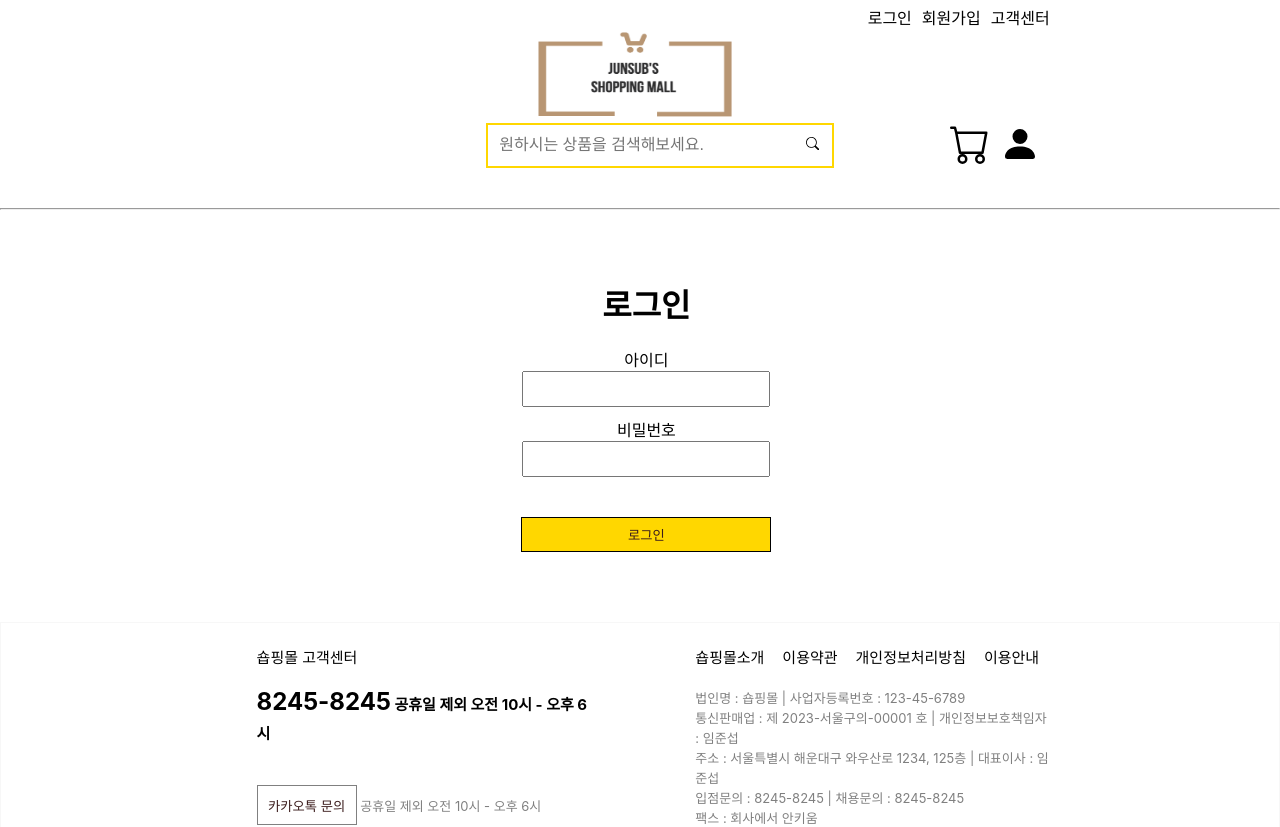
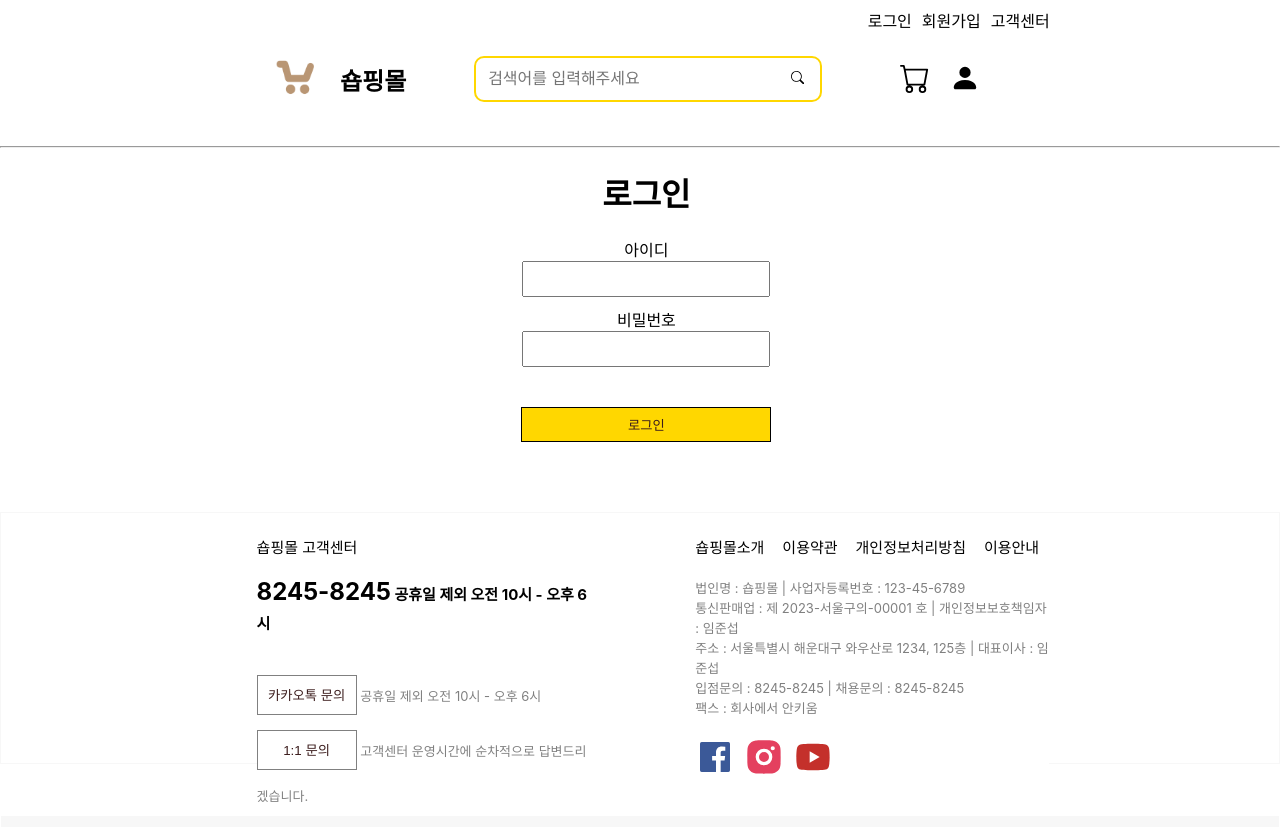
Before and after one commit to junsub123/Shopping_Mall, a React (Create React App) app: page /login in a window 1280 px wide. Shown: the top 827 px of the page. Built offline with nearby package versions, Linux system fonts and the light colour scheme.

Commit message:
commit
commit

```diff
--- a/package.json
+++ b/package.json
@@ -15,6 +15,8 @@
     "react-icons": "^4.8.0",
     "react-router-dom": "^6.11.1",
     "react-scripts": "5.0.1",
+    "sass": "^1.62.1",
+    "swiper": "^9.3.2",
     "web-vitals": "^2.1.4"
   },
   "scripts": {
--- /dev/null
+++ b/src/Banner.jsx
@@ -0,0 +1,60 @@
+import React from 'react';
+import { Swiper, SwiperSlide } from 'swiper/react'; // basic
+import SwiperCore, { Navigation, Pagination, Autoplay } from 'swiper';
+import 'swiper/scss'; //basic
+import 'swiper/scss/pagination';
+
+SwiperCore.use([Navigation, Pagination, Autoplay])
+
+export default function Banner() {
+    return (
+        <div>
+            <Swiper
+                modules={[Pagination, Autoplay]}
+                pagination={{ clickable: true }}
+                navigation={true}
+                loop={true} // 루프 슬라이드
+                autoplay={{ delay: 1000 }} // 자동 슬라이드
+                spaceBetween={0} // 슬라이드간의 간격
+                slidesPerView={1} // 한 번에 보여지는 슬라이드 개수
+            >
+                <SwiperSlide >
+                    <img src="https://search.pstatic.net/common/?src=http%3A%2F%2Fshop1.phinf.naver.net%2F20220725_132%2F1658712269413vgdsd_PNG%2F59848112123002374_1751877375.PNG&type=sc960_832" alt="" />
+                </SwiperSlide>
+                <SwiperSlide >
+                    <img src="https://gdimg.gmarket.co.kr/1172196521/still/600?ver=1553663241" alt="" />
+                </SwiperSlide>
+                <SwiperSlide >
+
+                    <img src="/images/main-banner-02.jpg" alt="" />
+
+                </SwiperSlide>
+                <SwiperSlide >
+
+                    <img src="/images/main-banner-03.jpg" alt="" />
+
+                </SwiperSlide>
+                <SwiperSlide >
+
+                    <img src="/images/main-banner-04.jpg" alt="" />
+
+                </SwiperSlide>
+                <SwiperSlide >
+
+                    <img src="/images/main-banner-05.jpg" alt="" />
+
+                </SwiperSlide>
+                <SwiperSlide >
+
+                    <img src="/images/main-banner-06.jpg" alt="" />
+
+                </SwiperSlide>
+                <SwiperSlide >
+
+                    <img src="/images/main-banner-07.jpg" alt="" />
+
+                </SwiperSlide>
+            </Swiper>
+        </div>
+    );
+}
--- a/src/Footer.jsx
+++ b/src/Footer.jsx
@@ -66,9 +66,9 @@ function Footer() {
                     팩스 : 회사에서 안키움
                     </StyledSpan2><br /><br />
 
-                    <RiFacebookBoxFill size="40" title="페이스북" color="#3b5998" />&nbsp;&nbsp;
-                    <RiInstagramFill size="40" title="인스타그램" color="#E4405F" />&nbsp;&nbsp;
-                    <RiYoutubeFill size="40" title="유튜브" color="#c4302b" />&nbsp;&nbsp;
+                    <RiFacebookBoxFill size="40" title="페이스북" color="#3b5998" style={{cursor: 'pointer'}}/>&nbsp;&nbsp;
+                    <RiInstagramFill size="40" title="인스타그램" color="#E4405F" style={{cursor: 'pointer'}}/>&nbsp;&nbsp;
+                    <RiYoutubeFill size="40" title="유튜브" color="#c4302b" style={{cursor: 'pointer'}}/>&nbsp;&nbsp;
                 </div>
             </div>
             <div style={{
--- a/src/Main.jsx
+++ b/src/Main.jsx
@@ -1,6 +1,8 @@
 import React from "react";
 import styled from 'styled-components';
-import Product from "./Product";
+import Banner from "./Banner";
+import Product from './Product';
+import products from "./products.json";
 
 const StlyedBody = styled.body`
     display: flex;
@@ -8,135 +10,14 @@ const StlyedBody = styled.body`
     flex-wrap: wrap;
 `
 
-const products = [
-    {
-        "id": 1,
-        "title": "쌀과자",
-        "price": 3200,
-        "img": "https://gdimg.gmarket.co.kr/1172196521/still/600?ver=1553663241"
-      },
-      {
-        "id": 2,
-        "title": "칸쵸",
-        "price": 1200,
-        "img": "http://cookieforest1.imghost.cafe24.com/cookieforest/pie/pie12.jpg"
-      },
-      {
-        "id": 3,
-        "title": "새우깡",
-        "price": 2000,
-        "img": "https://image.newsis.com/2020/06/24/NISI20200624_0000550571_web.jpg"
-      },
-      {
-        "id": 4,
-        "title": "과자종합 세트",
-        "price": 22000,
-        "img": "https://static.coupangcdn.com/image/retail/images/2272115309250827-7ef60742-b5fb-4f51-a08c-dfa779e49c8f.jpg"
-      },
-      {
-        "id": 5,
-        "title": "과자집",
-        "price": 200000,
-        "img": "https://oneroommaking.com/web/product/big/202012/7c21f51c1b88a8b9b880203d3e2b17cf.jpg"
-      },
-      {
-        "id": 6,
-        "title": "사과(박스)",
-        "price": 23000,
-        "img": "https://thumbnail10.coupangcdn.com/thumbnails/remote/492x492ex/image/retail/images/8834932052257-1c6cd1f7-8c39-43a4-bb6d-b1277da352e7.jpg"
-      },
-      {
-        "id": 7,
-        "title": "수박",
-        "price": 20000,
-        "img": "https://pbs.twimg.com/media/D5-JfyiUcAAN5rv.jpg"
-      },
-      {
-        "id": 8,
-        "title": "오렌지",
-        "price": 3000,
-        "img": "https://blog.kakaocdn.net/dn/bOvCgv/btqCB8aeTdJ/iCr0k2bkWZ5gFR4fVDFWeK/img.jpg"
-      },
-      {
-        "id": 9,
-        "title": "샤인머스캣",
-        "price": 30000,
-        "img": "http://img.danawa.com/prod_img/500000/776/493/img/9493776_1.jpg?shrink=500:500&_v=20190916173147"
-      },
-      {
-        "id": 10,
-        "title": "애플망고",
-        "price": 21000,
-        "img": "https://static4.depositphotos.com/1020804/365/i/950/depositphotos_3653163-stock-photo-mango-with-section-on-a.jpg"
-      },
-      {
-        "id": 11,
-        "title": "에어프라이어",
-        "price": 60000,
-        "img": "https://search.pstatic.net/common/?src=http%3A%2F%2Fshop1.phinf.naver.net%2F20230327_282%2F1679854917987qnBaM_JPEG%2F202303270249471.jpg&type=sc960_832"
-      },
-      {
-        "id": 12,
-        "title": "전자레인지",
-        "price": 50000,
-        "img": "https://search.pstatic.net/common/?src=http%3A%2F%2Fshop1.phinf.naver.net%2F20220725_132%2F1658712269413vgdsd_PNG%2F59848112123002374_1751877375.PNG&type=sc960_832"
-      },
-      {
-        "id": 13,
-        "title": "게이밍모니터",
-        "price": 140000,
-        "img": "https://search.pstatic.net/common/?src=https%3A%2F%2Fshopping-phinf.pstatic.net%2Fmain_3781784%2F37817843516.jpg&type=sc960_832"
-      },
-      {
-        "id": 14,
-        "title": "게이밍마우스",
-        "price": 18000,
-        "img": "https://search.pstatic.net/common/?src=http%3A%2F%2Fshop1.phinf.naver.net%2F20230331_287%2F1680263046449Kk7G3_JPEG%2F81398942182414548_439999713.jpg&type=sc960_832"
-      },
-      {
-        "id": 15,
-        "title": "전동면도기",
-        "price": 40000,
-        "img": "https://search.pstatic.net/common/?src=http%3A%2F%2Fshop1.phinf.naver.net%2F20221031_45%2F1667182584515KHmNc_JPEG%2F28143530725761858_527927470.jpg&type=sc960_832"
-      },
-      {
-        "id": 16,
-        "title": "무게조절 덤벨",
-        "price": 90000,
-        "img": "https://shopping-phinf.pstatic.net/main_3646482/36464824618.20221227151225.jpg?type=f640"
-      },
-      {
-        "id": 17,
-        "title": "턱걸이바",
-        "price": 25000,
-        "img": "https://shopping-phinf.pstatic.net/main_2680251/26802516583.20221104161712.jpg?type=f300"
-      },
-      {
-        "id": 18,
-        "title": "요가매트",
-        "price": 18000,
-        "img": "https://shopping-phinf.pstatic.net/main_1303077/13030770701.20230314110719.jpg?type=f300"
-      },
-      {
-        "id": 19,
-        "title": "손목 스트랩",
-        "price": 18000,
-        "img": "https://shopping-phinf.pstatic.net/main_3169613/31696133561.20220525043227.jpg?type=f300"
-      },
-      {
-        "id": 20,
-        "title": "헬스장",
-        "price": 500000000,
-        "img": "https://shopping-phinf.pstatic.net/main_8403495/84034955612.1.jpg?type=f300"
-      },
-]
-
 function Main(props) {
-    return(
+  return (
     <StlyedBody>
 
+      <Banner />
+
       {products.map((product) => {
-                return(
+        return (
           <Product
             key={product.id}
             title={product.title}
--- a/src/header/Header.jsx
+++ b/src/header/Header.jsx
@@ -5,8 +5,8 @@ import { NavLink } from 'react-router-dom';
 import logo from './img/logo.png'
 
 const StyledInput = styled.input`
-    width: 300px;
-    height: 95%;
+    width: 280px;
+    height: 40px;
     font-size: 16px;
     border: none;
     outline: none;
@@ -16,6 +16,7 @@ const StyledButton = styled.button`
     width: 40px;
     height: 40px;
     border: none;
+    text-align: right;
     background-color: white;
     cursor: pointer;
 `
@@ -25,7 +26,6 @@ const CartButton = styled.button`
     text-align: center;
     border: none;
     background-color: white;
-    margin-left: 220%;
 `
 
 export default function Header({serach,onChange}) {
@@ -39,59 +39,68 @@ export default function Header({serach,onChange}) {
     let isLogin = false;
 
     return (
-        <div style={{marginBottom: '70px',}}>
+        <div style={{}}>
             <div style={{
                 marginRight: '18%',
-                marginTop: '5px',
+                marginTop: '8px',
             }}>
 
             <NavLink to="/login" style={style} isLogin={isLogin}>로그인</NavLink>
             <NavLink to="/signup" style={style}>회원가입</NavLink>
             <NavLink to="/" style={style}>고객센터</NavLink><br />
 
+            </div>
+
+            <div style={{
+                marginBottom: '20px',
+                display: 'flex',
+            }}>
 
                 {/* 쇼핑몰 로고 */}
                 <NavLink to="/"><img src={logo} alt="logo" style={{
-                    width: '200px',
+                    marginLeft: '250px',
+                    width: '90px',
                     height: '90px',
-                    marginRight: '30%',
                 }} /></NavLink>
-
-            </div>
-
-            <div style={{
-                marginBottom: '40px',
-                display: 'flex'
-            }}>
+                <NavLink to="/" style={{textDecoration: 'none',
+                                        color: 'black',}}>
+                <h2 style={{marginTop: '30px'}}>숍핑몰</h2>
+                </NavLink>
 
                 {/* 검색바 */}
                 <div style={{
                     textAlign: 'center',
-                    marginLeft: '38%',
+                    margin: 'auto',
                     border: '2px solid gold',
-                    width: '344px'
+                    width: '344px',
+                    height: '42px',
+                    borderRadius: '10px 10px 10px 10px'
                 }}>
-                    <StyledInput type="text" placeholder="  원하시는 상품을 검색해보세요." value={serach} onChange={onChange} />
+                    <StyledInput type="text" placeholder="검색어를 입력해주세요" value={serach} onChange={onChange} />
                     <StyledButton><BsSearch /></StyledButton>
                 </div>
-
+                <div style={{marginRight: '290px'}}>
                 {/* 카트 아이콘 */}
                 <NavLink to="/cart"><CartButton onChange={() => {
 
                 }}>
                     <BsCart style={{
-                        width: '40px',
-                        height: '40px',
+                        width: '30px',
+                        height: '30px',
+                        marginTop: '30px',
+                        cursor: 'pointer'
                     }} /><br />
                 </CartButton></NavLink>
 
                 {/* 사람 아이콘 */}
                 <NavLink to="/myinfo"><CartButton>
                     <BsFillPersonFill style={{
-                        width: '40px',
-                        height: '40px',
+                        width: '30px',
+                        height: '30px',
+                        cursor: 'pointer'
                     }} /><br />
                 </CartButton></NavLink>
+                </div>
             </div>
             <hr />
         </div>
```
Also changed, not shown: src/header/img/logo.png, 1 other file (tests, documents, lock files or other folders). Lines whose indentation alone changed are shown as unchanged.
